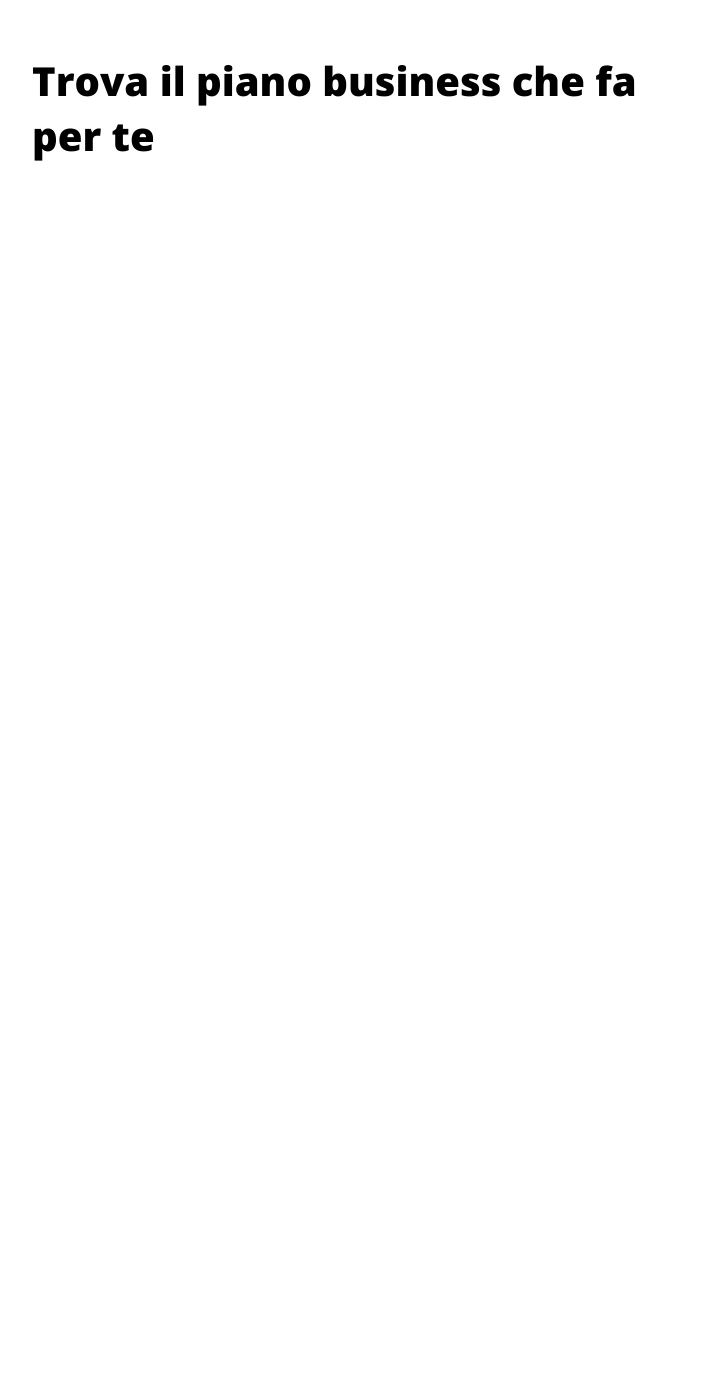
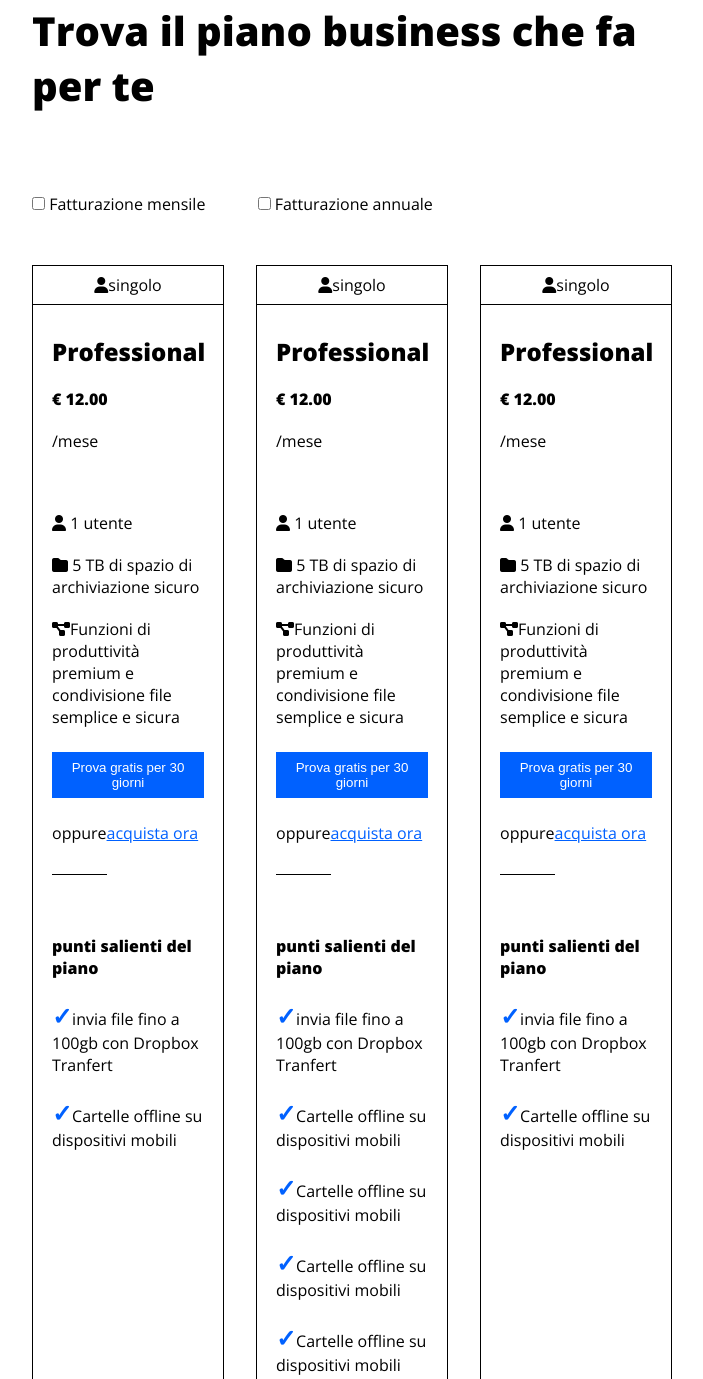
Before and after one commit to federossi93/htmlcss-dropbox, a plain HTML site: page index.html in a window 1280 px wide. Shown: the part 1091-2470 px from the top of the page, without its empty margins (288-991 px from the left). Before the commit the page ends 1454 px from the top, so only its background shows below. Drawn offline with nearby package versions, Linux system fonts and the light colour scheme.

Commit message:
add card

```diff
--- a/assets/css/style.css
+++ b/assets/css/style.css
@@ -18,6 +18,21 @@ body{
     font-family: 'Open Sans', sans-serif;
 }
 
+.color_blue{
+    color: var(--bg_button);
+}
+
+.bold{
+    font-weight: bold;
+}
+
+.margin_t_b{
+    margin: 20px 0px;
+}
+
+.margin_t{
+    margin-top: 60px;
+}
 /*#endregion utility*/
 
 
@@ -104,17 +119,76 @@ button a{
 
 .jumbo_img{
     width: calc(100% / 12 * 8);
-
 }
 
 /*Section business*/
 
 #business_container{
     width: 50%;
-    margin: 200px auto;
+    margin: 150px auto;
 }
 
 .plane h2{
     font-size: 2.5rem;
+    margin-bottom: 80px;
+}
+
+.plane>span{
+    margin-right: 3rem;
+}
+
+.trial_row{
+    display: flex;
+    gap: 2rem;
+    margin-top: 50px;
+}
+
+.contract{
+    width: calc(100% / 12 * 4);
+    border: 1px solid black;
+}
+
+.contract_container{
+    width: 80%;
+    margin: auto;
+}
+
+.text{
+    text-align: center;
+    border-bottom: 1px solid black;
+    padding: 0.5rem;
+}
+
+.contract h2{
+    margin-top: 30px;
+    margin-bottom: 20px;
+
+}
+
+.contract button{
+    background-color: var(--bg_button);
+    padding: 0.5rem 1rem;
+    border: none;
+    display: block;
+    margin: 1.5rem auto;
+
+}
+
+.contract span{
+    display: inline-block;
+    border-bottom: 1px solid black;
+    padding-bottom: 30px;
+    margin-bottom: 60px;
+}
+
+.check{
+    margin: 20px 0px;
+}
+
+.check::before{
+    content: "\2713";
+    color: var(--bg_button);
+    font-size: 1.5rem;
+    font-weight: bold;
 }
 /*#endregion main*/
--- a/index.html
+++ b/index.html
@@ -60,7 +60,70 @@
         <section id="business_container">
             <div class="plane">
                 <h2>Trova il piano business che fa per te</h2>
+                <span>
+                    <input type="checkbox"> Fatturazione mensile
+                </span>
+                <span>
+                    <input type="checkbox"> Fatturazione annuale
+                </span>
             </div>
+
+            <div class="trial_row">
+                <div class="contract">
+                    <div class="text"><i class="fa-solid fa-user"></i>singolo</div>
+                    <div class="contract_container">
+                        <h2>Professional</h2>
+                        <div class="bold">€ 12.00</div>
+                        <div class="margin_t_b">/mese</div>
+                        <div class="margin_t"><i class="fa-solid fa-user"></i> 1 utente</div>
+                        <div class="margin_t_b"><i class="fa-solid fa-folder"></i> 5 TB di spazio di archiviazione sicuro</div>
+                        <div class="margin_t_b"><i class="fa-solid fa-diagram-project"></i>Funzioni di produttività premium e condivisione file semplice e sicura</div>
+                        <button><a href="">Prova gratis per 30 giorni</a></button>
+                        <div><span>oppure</span><a class="color_blue" href="">acquista ora</a></div>
+                        <div class="bold">punti salienti del piano</div>
+                        <div class="check">invia file fino a 100gb con Dropbox Tranfert</div>
+                        <div class="check">Cartelle offline su dispositivi mobili</div>
+                    </div>
+                </div>
+
+                <div class="contract">
+                    <div class="text"><i class="fa-solid fa-user"></i>singolo</div>
+                    <div class="contract_container">
+                        <h2>Professional</h2>
+                        <div class="bold">€ 12.00</div>
+                        <div class="margin_t_b">/mese</div>
+                        <div class="margin_t"><i class="fa-solid fa-user"></i> 1 utente</div>
+                        <div class="margin_t_b"><i class="fa-solid fa-folder"></i> 5 TB di spazio di archiviazione sicuro</div>
+                        <div class="margin_t_b"><i class="fa-solid fa-diagram-project"></i>Funzioni di produttività premium e condivisione file semplice e sicura</div>
+                        <button><a href="">Prova gratis per 30 giorni</a></button>
+                        <div><span>oppure</span><a class="color_blue" href="">acquista ora</a></div>
+                        <div class="bold">punti salienti del piano</div>
+                        <div class="check">invia file fino a 100gb con Dropbox Tranfert</div>
+                        <div class="check">Cartelle offline su dispositivi mobili</div>
+                        <div class="check">Cartelle offline su dispositivi mobili</div>
+                        <div class="check">Cartelle offline su dispositivi mobili</div>
+                        <div class="check">Cartelle offline su dispositivi mobili</div>
+                    </div>
+                </div>
+
+                <div class="contract">
+                    <div class="text"><i class="fa-solid fa-user"></i>singolo</div>
+                    <div class="contract_container">
+                        <h2>Professional</h2>
+                        <div class="bold">€ 12.00</div>
+                        <div class="margin_t_b">/mese</div>
+                        <div class="margin_t"><i class="fa-solid fa-user"></i> 1 utente</div>
+                        <div class="margin_t_b"><i class="fa-solid fa-folder"></i> 5 TB di spazio di archiviazione sicuro</div>
+                        <div class="margin_t_b"><i class="fa-solid fa-diagram-project"></i>Funzioni di produttività premium e condivisione file semplice e sicura</div>
+                        <button><a href="">Prova gratis per 30 giorni</a></button>
+                        <div><span>oppure</span><a class="color_blue" href="">acquista ora</a></div>
+                        <div class="bold">punti salienti del piano</div>
+                        <div class="check">invia file fino a 100gb con Dropbox Tranfert</div>
+                        <div class="check">Cartelle offline su dispositivi mobili</div>
+                    </div>
+                </div>
+
+
         </section>
 
     </main>
```
